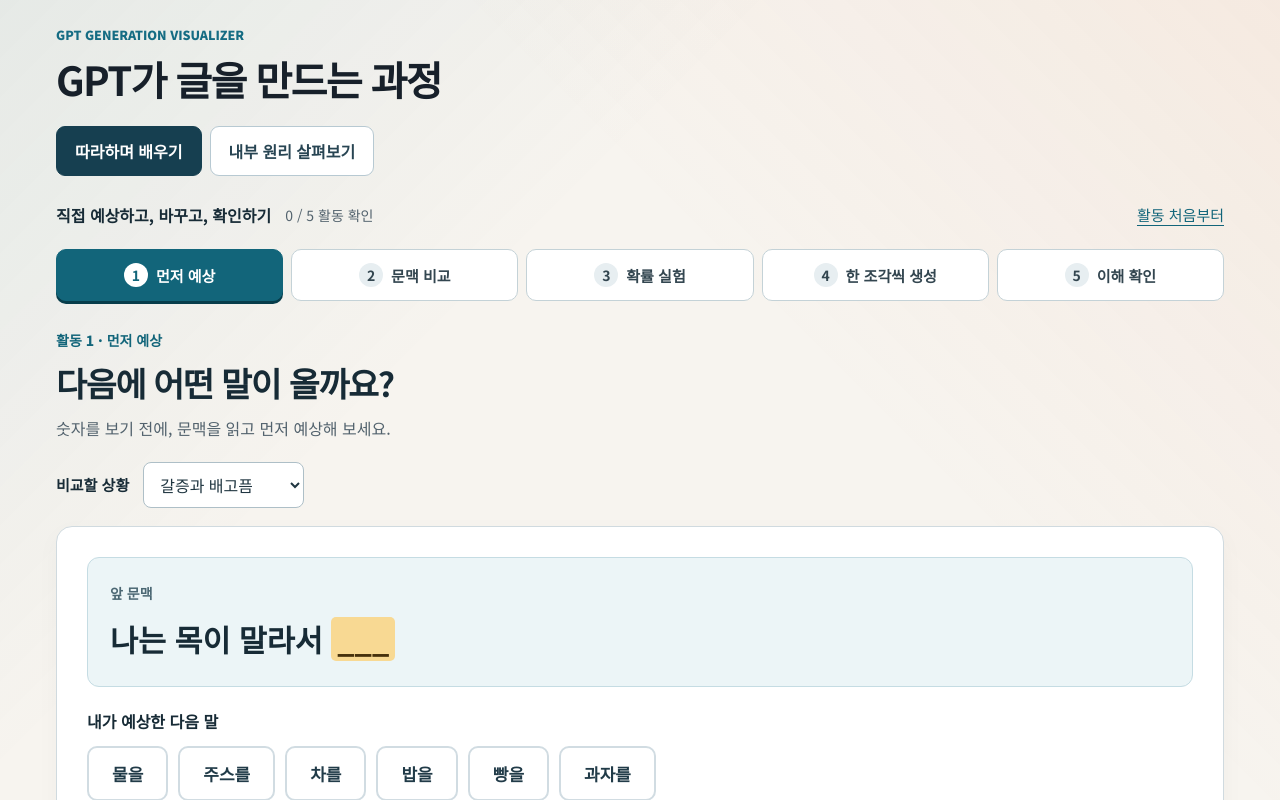
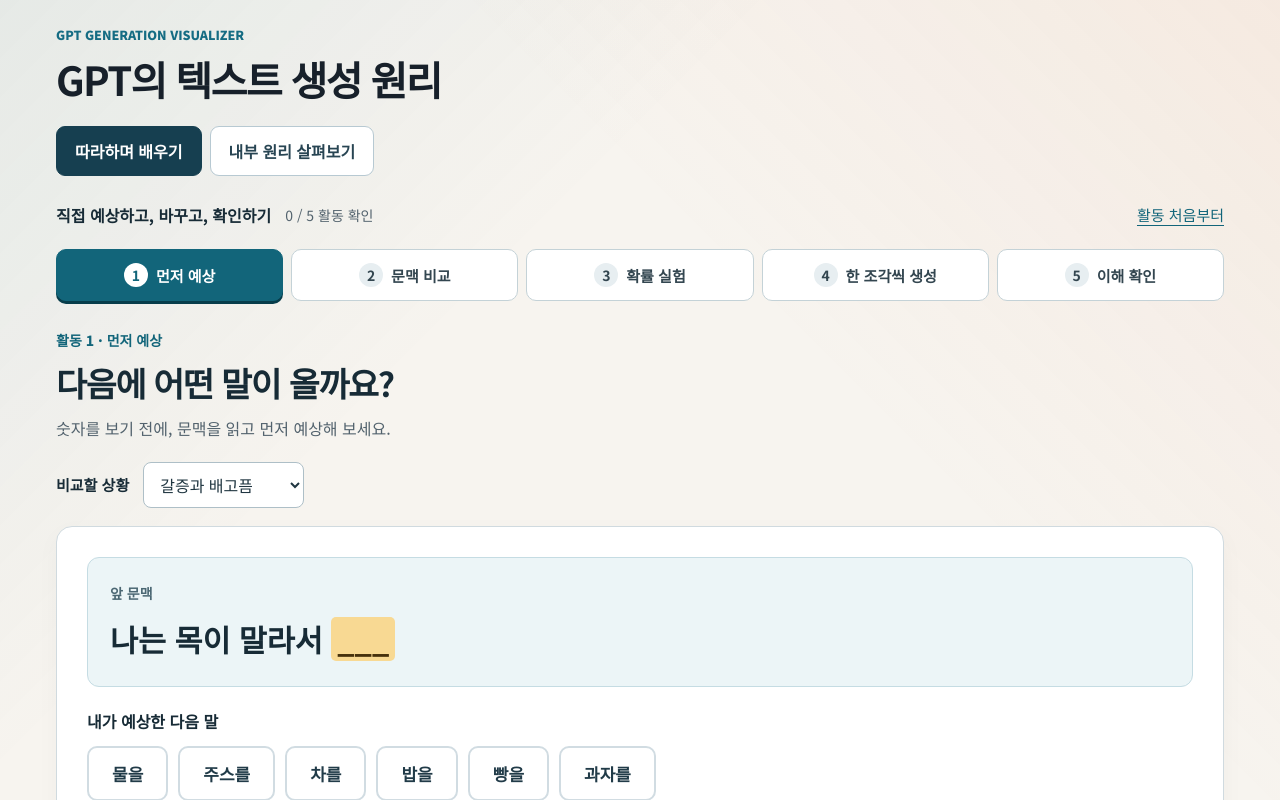
Before and after one commit to hyun-young25/LLM, a Vue app: page / in a window 1280 px wide. Shown: the top 800 px of the page. Built offline with nearby package versions, Linux system fonts and the light colour scheme.

Commit message:
Rename lesson title to GPT의 텍스트 생성 원리

```diff
--- a/index.html
+++ b/index.html
@@ -3,7 +3,7 @@
   <head>
     <meta charset="UTF-8" />
     <meta name="viewport" content="width=device-width, initial-scale=1.0" />
-    <title>GPT 텍스트 생성 원리</title>
+    <title>GPT의 텍스트 생성 원리</title>
     <meta name="description" content="토큰화, 임베딩, 인과적 어텐션, FFN과 다음 토큰 샘플링을 체험하는 교육용 시뮬레이션" />
     <link rel="preconnect" href="https://fonts.googleapis.com" />
     <link rel="preconnect" href="https://fonts.gstatic.com" crossorigin />
--- a/src/App.vue
+++ b/src/App.vue
@@ -832,7 +832,7 @@
     <header class="app-header" :class="{ 'guided-header': viewMode === 'guided' }">
       <div>
         <p class="eyebrow">GPT generation visualizer</p>
-        <h1 class="app-main-title">GPT가 글을 만드는 과정</h1>
+        <h1 class="app-main-title">GPT의 텍스트 생성 원리</h1>
       </div>
       <div v-if="viewMode === 'advanced'" class="prompt-control" aria-label="프롬프트 입력">
         <label for="promptInput">프롬프트</label>
```
